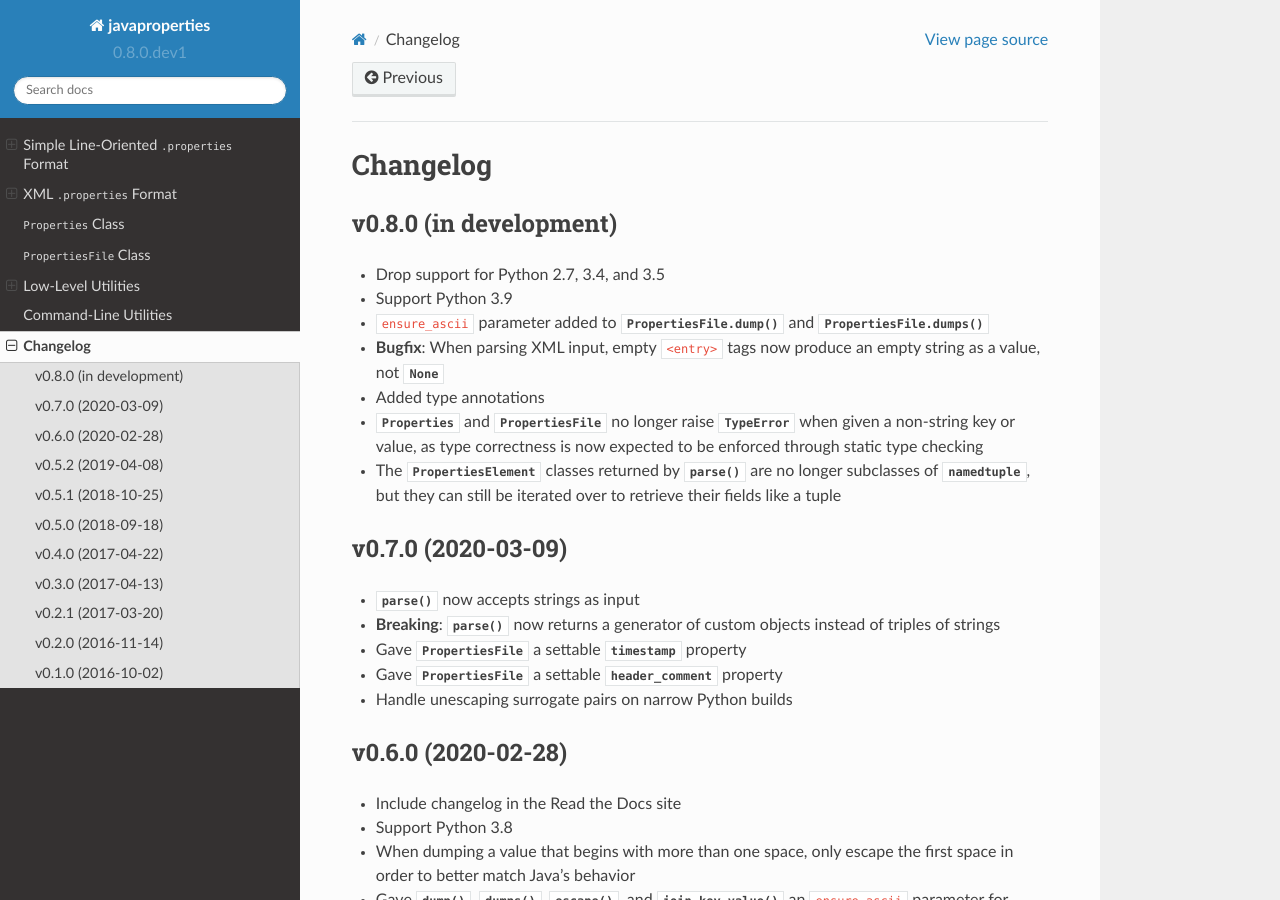
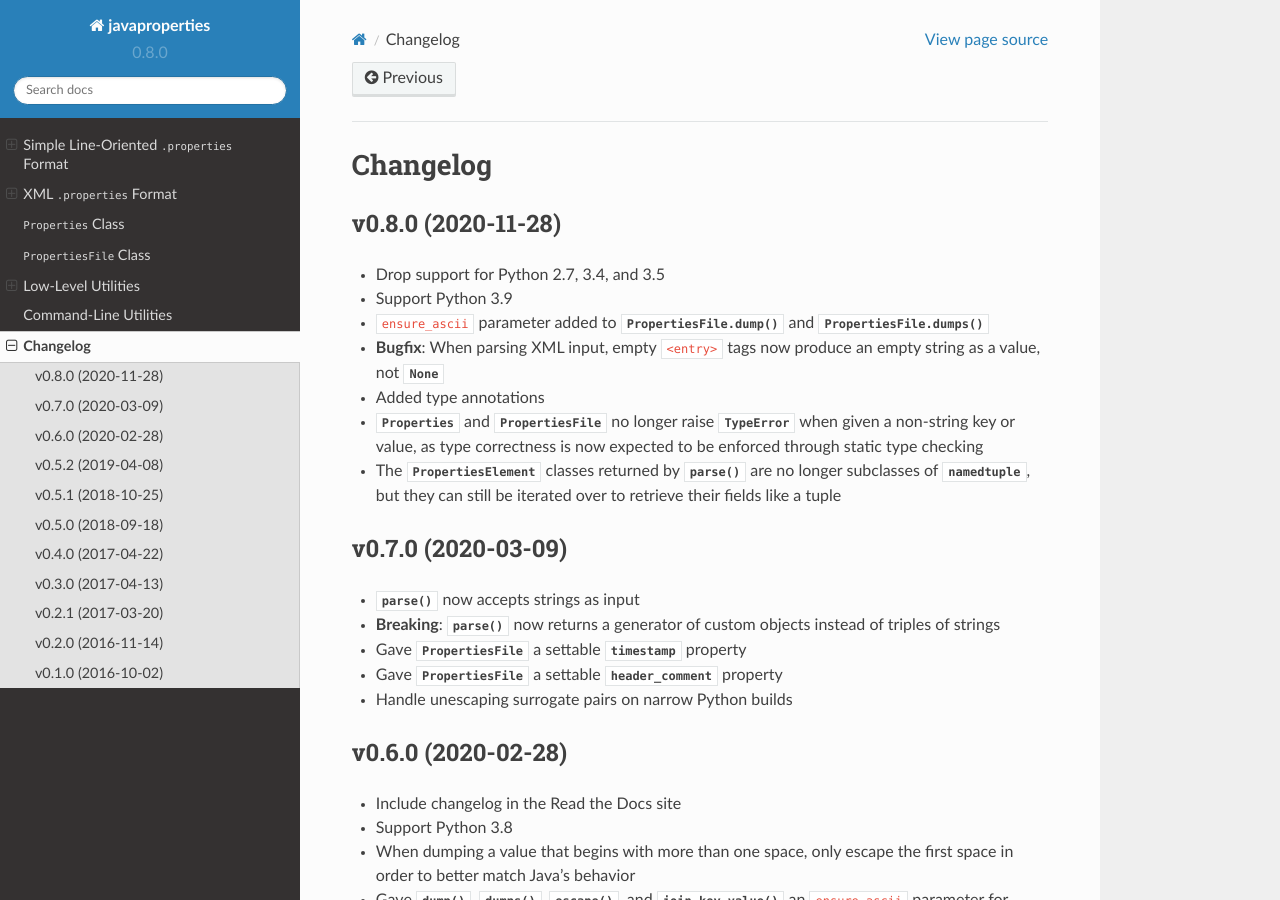
Before and after one commit to jwodder/javaproperties, a Sphinx documentation site: the page built from docs/changelog.rst, in a window 1280 px wide and 900 px high. Built offline with Sphinx 7.4.7 and the Read the Docs theme 2.0.0, drawn with Linux system fonts in a browser that asks for light colours.

Commit message:
v0.8.0 — Type annotations; drop pre-Python 3.6
- Drop support for Python 2.7, 3.4, and 3.5
- Support Python 3.9
- `ensure_ascii` parameter added to `PropertiesFile.dump()` and `PropertiesFile.dumps()`
- **Bugfix**: When parsing XML input, empty `<entry>` tags now produce an empty string as a value, not `None`
- Added type annotations
- `Properties` and `PropertiesFile` no longer raise `TypeError` when given a non-string key or value, as type correctness is now expected to be enforced through static type checking
- The `PropertiesElement` classes returned by `parse()` are no longer subclasses of `namedtuple`, but they can still be iterated over to retrieve their fields like a tuple

```diff
--- a/CHANGELOG.md
+++ b/CHANGELOG.md
@@ -1,5 +1,5 @@
-v0.8.0 (in development)
------------------------
+v0.8.0 (2020-11-28)
+-------------------
 - Drop support for Python 2.7, 3.4, and 3.5
 - Support Python 3.9
 - `ensure_ascii` parameter added to `PropertiesFile.dump()` and
--- a/docs/changelog.rst
+++ b/docs/changelog.rst
@@ -3,8 +3,8 @@
 Changelog
 =========
 
-v0.8.0 (in development)
------------------------
+v0.8.0 (2020-11-28)
+-------------------
 - Drop support for Python 2.7, 3.4, and 3.5
 - Support Python 3.9
 - ``ensure_ascii`` parameter added to `PropertiesFile.dump()` and
@@ -19,6 +19,7 @@
   subclasses of `~collections.namedtuple`, but they can still be iterated over
   to retrieve their fields like a tuple
 
+
 v0.7.0 (2020-03-09)
 -------------------
 - `parse()` now accepts strings as input
@@ -27,6 +28,7 @@
 - Gave `PropertiesFile` a settable `~PropertiesFile.timestamp` property
 - Gave `PropertiesFile` a settable `~PropertiesFile.header_comment` property
 - Handle unescaping surrogate pairs on narrow Python builds
+
 
 v0.6.0 (2020-02-28)
 -------------------
@@ -44,10 +46,12 @@
 - Added a custom encoding error handler ``'javapropertiesreplace'`` that
   encodes invalid characters as ``\uXXXX`` escape sequences
 
+
 v0.5.2 (2019-04-08)
 -------------------
 - Added an example of each format to the format descriptions in the docs
 - Fix building in non-UTF-8 environments
+
 
 v0.5.1 (2018-10-25)
 -------------------
@@ -55,6 +59,7 @@
   `~datetime.datetime` objects with ``fold=1``
 - Include installation instructions, examples, and GitHub links in the Read the
   Docs site
+
 
 v0.5.0 (2018-09-18)
 -------------------
@@ -66,6 +71,7 @@
 - Drop support for Python 2.6 and 3.3
 - Fixed a `DeprecationWarning` in Python 3.7
 
+
 v0.4.0 (2017-04-22)
 -------------------
 - Split off the command-line programs into a separate package, |clipkg|_
@@ -73,16 +79,19 @@
 .. |clipkg| replace:: ``javaproperties-cli``
 .. _clipkg: https://github.com/jwodder/javaproperties-cli
 
+
 v0.3.0 (2017-04-13)
 -------------------
 - Added the `PropertiesFile` class for preserving comments in files [#1]
 - The ``ordereddict`` package is now required under Python 2.6
+
 
 v0.2.1 (2017-03-20)
 -------------------
 - **Bugfix** to :program:`javaproperties` command: Don't die horribly on
   missing non-ASCII keys
 - PyPy now supported
+
 
 v0.2.0 (2016-11-14)
 -------------------
@@ -95,6 +104,7 @@
 - `to_comment()` now converts CR LF and CR line endings inside comments to LF
 - Some minor documentation improvements
 
+
 v0.1.0 (2016-10-02)
 -------------------
 Initial release
--- a/src/javaproperties/__init__.py
+++ b/src/javaproperties/__init__.py
@@ -22,7 +22,7 @@
                             to_comment
 from   .xmlprops  import dump_xml, dumps_xml, load_xml, loads_xml
 
-__version__      = '0.8.0.dev1'
+__version__      = '0.8.0'
 __author__       = 'John Thorvald Wodder II'
 __author_email__ = 'javaproperties@varonathe.org'
 __license__      = 'MIT'
```
